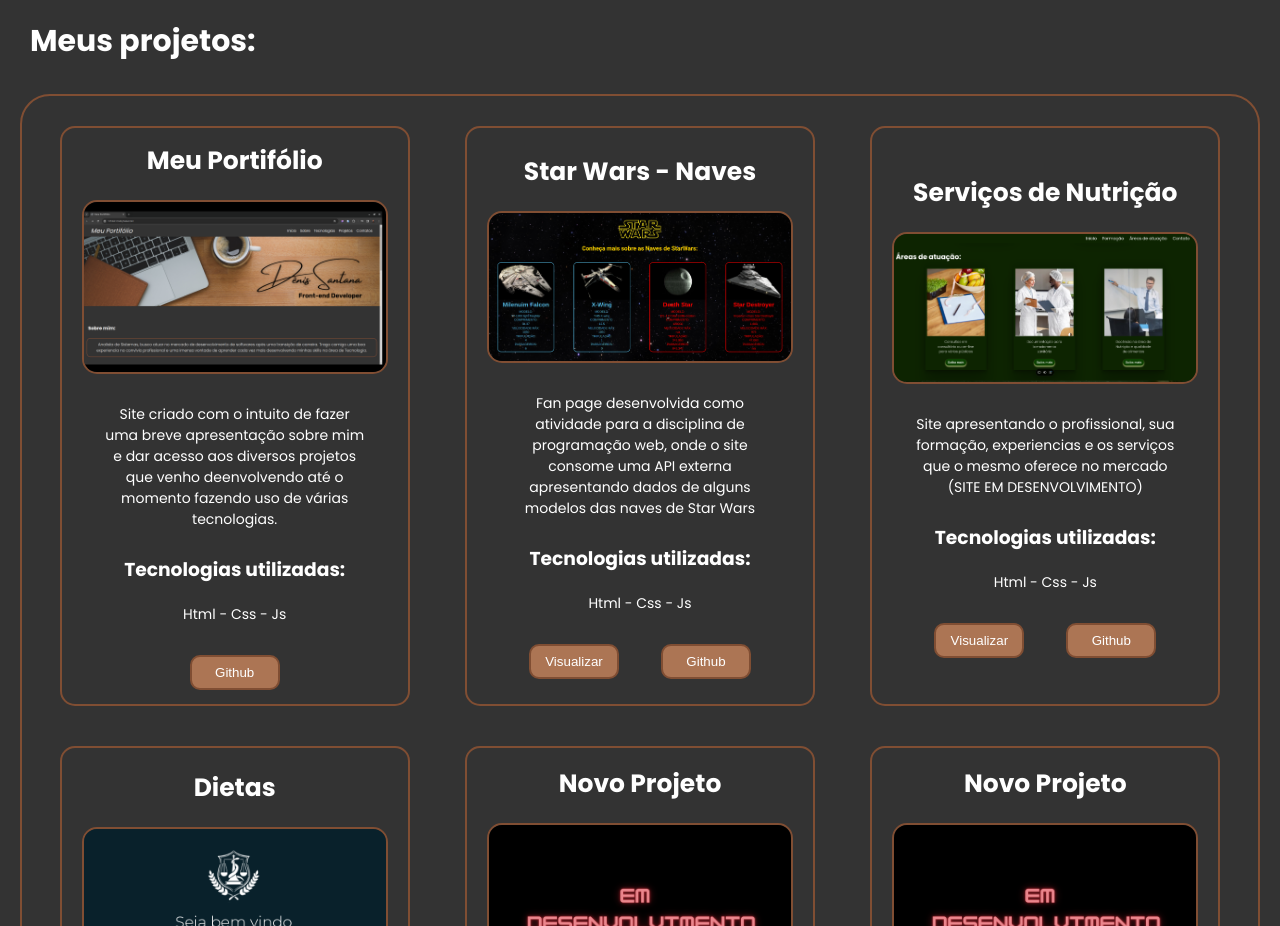
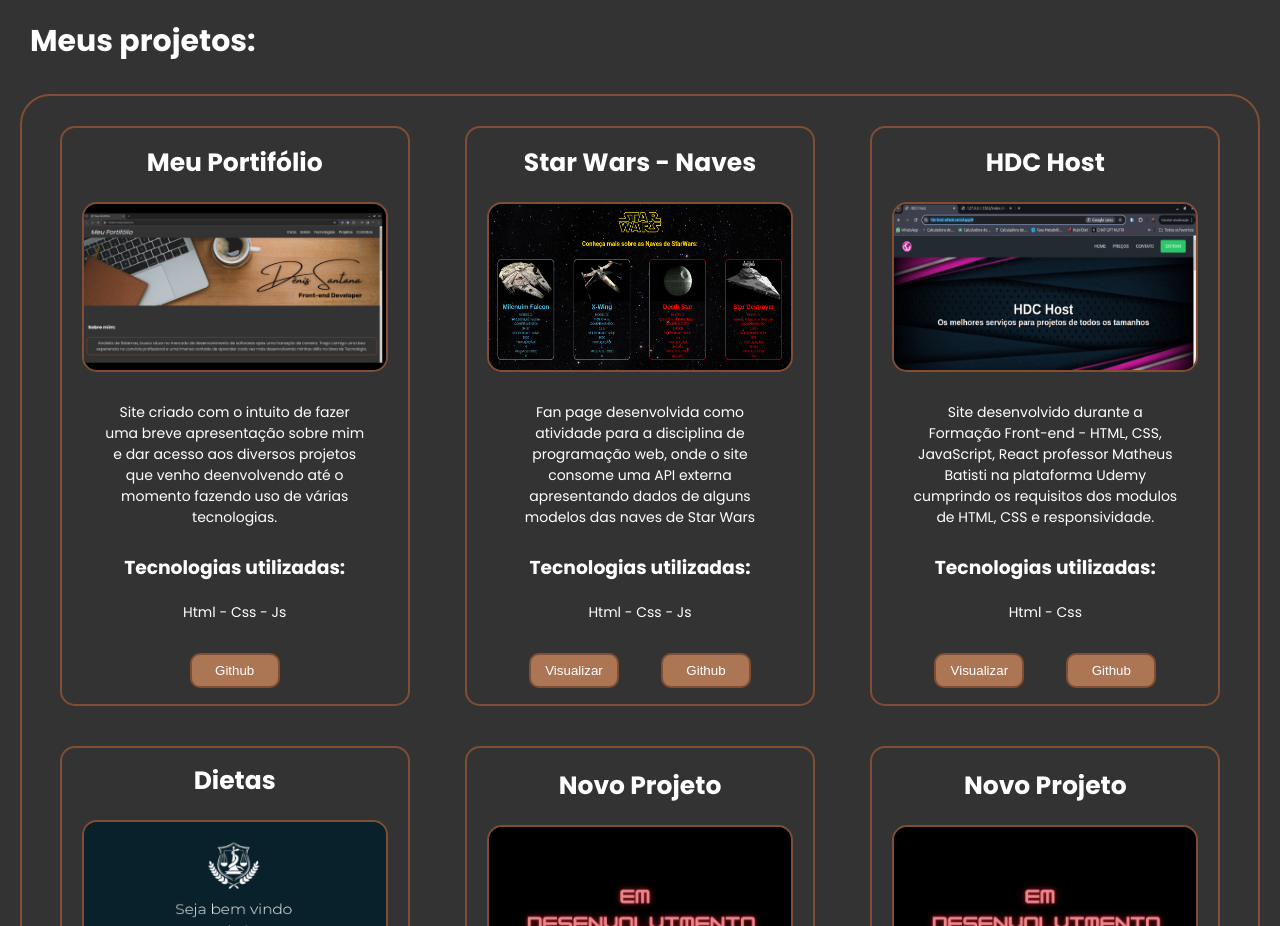
Before and after one commit to denissssantana/portifolio, a plain HTML site: page index.html in a window 1280 px wide. Shown: the part 1040-1966 px from the top of the page. Drawn offline with nearby package versions, Linux system fonts and the light colour scheme.

Commit message:
feat - inclusao do projeto hdc host

```diff
--- a/css/style.css
+++ b/css/style.css
@@ -203,6 +203,7 @@ main {
     justify-content: space-evenly;
     flex-wrap: wrap;
     width: 100%;
+
 }
 
 .tecnologias-card-icones img {
@@ -271,7 +272,7 @@ main {
 
 .meus-projetos-card-img {
     display: flex;
-    height: 100%x;
+    height: 170px;
     width: 100%;
     border: 2px solid #804E33;
     border-radius: 15px;
--- a/index.html
+++ b/index.html
@@ -105,7 +105,7 @@
                             </div>
                         </div>
                     </div>
-                    <div class="meus-projetos-card">
+                    <!-- <div class="meus-projetos-card">
                         <div class="meus-projetos-card-texto ">
                             <h2>Serviços de Nutrição</h2>
                             <img class="meus-projetos-card-img" src="./img/servicos-nutricao.png" />
@@ -119,12 +119,27 @@
                                 type="button">Github</button></a>
                             </div>
                         </div>
+                    </div> -->
+                    <div class="meus-projetos-card">
+                        <div class="meus-projetos-card-texto ">
+                            <h2>HDC Host</h2>
+                            <img class="meus-projetos-card-img" src="./img/Hdc Host.png" />
+                            <p>Site desenvolvido durante a Formação Front-end - HTML, CSS, JavaScript, React  professor Matheus Batisti na plataforma Udemy cumprindo os requisitos dos modulos de HTML, CSS e responsividade. </p>
+                            <h3>Tecnologias utilizadas:</h3>
+                            <p>Html - Css</p>
+                            <div class="meus-projetos-card-botoes">
+                                <a href="https://hdc-host-wheat.vercel.app" target="_blank"><button id="botao"
+                                type="button">Visualizar</button></a>
+                                <a href="https://github.com/denissssantana/HDC-HOST.git" target="_blank"><button id="botao"
+                                type="button">Github</button></a>
+                            </div>
+                        </div>
                     </div>
                     <div class="meus-projetos-card">
                         <div class="meus-projetos-card-texto">
                             <h2>Dietas</h2>
                             <img class="meus-projetos-card-img" src="./img/dietas.png" />
-                            <p>Site criado para disponibilizar as dietas, orientações Nutricionais e informações dos pacientes atendidos pelo profissional de Nutrição. (SITE EM DESENVOLVIMENTO)</p>
+                            <p>Site criado para disponibilizar as dietas, orientações Nutricionais e informações dos pacientes atendidos pelo profissional de Nutrição. (SITE EM DESENVOLVIMENTO)</p><br>
                             <h3>Tecnologias utilizadas:</h3>
                                 <p>Html - Css - Js</p>
                             <div class="meus-projetos-card-botoes">
```
Also changed, not shown: img/Hdc Host.png (added).
